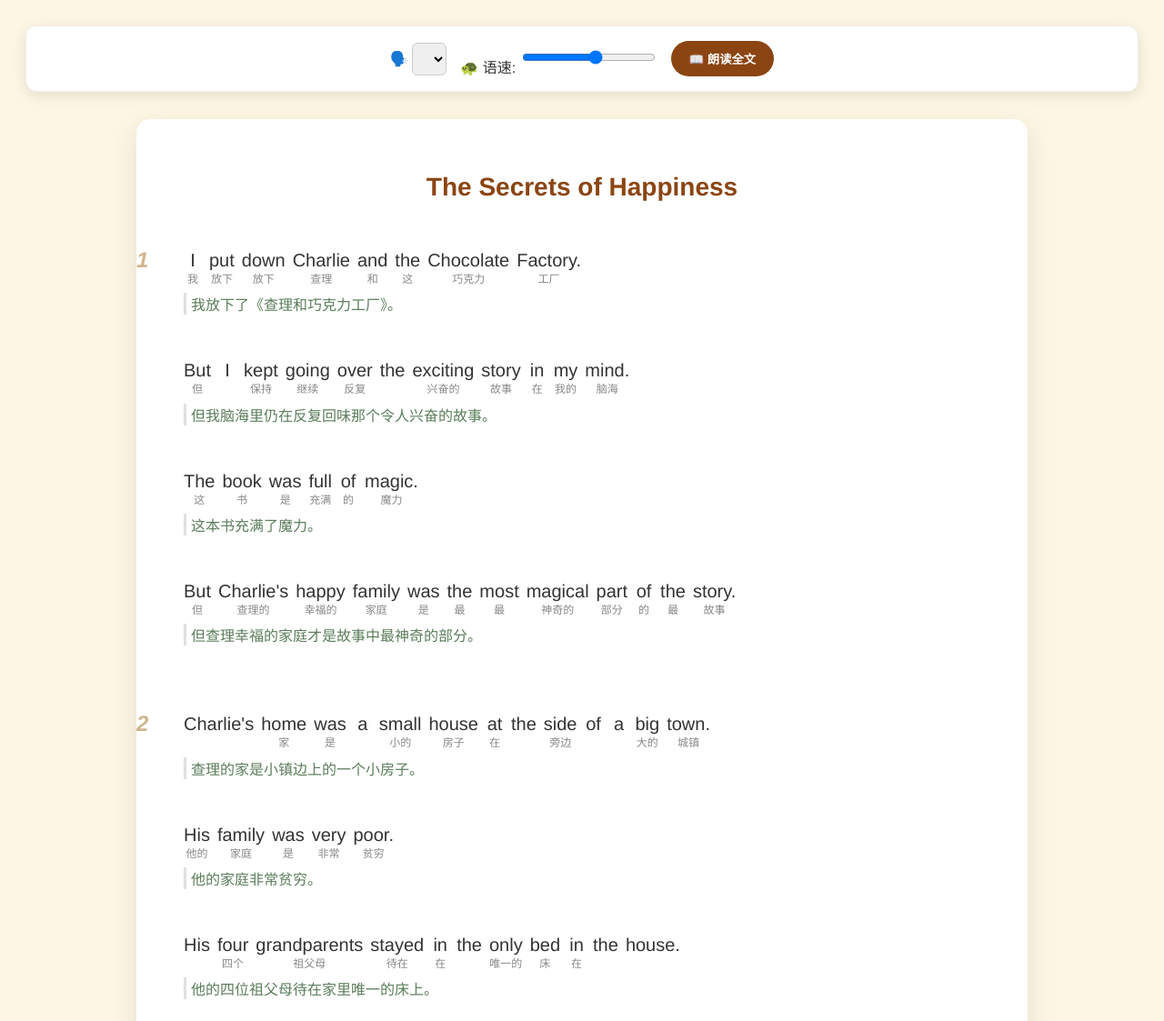
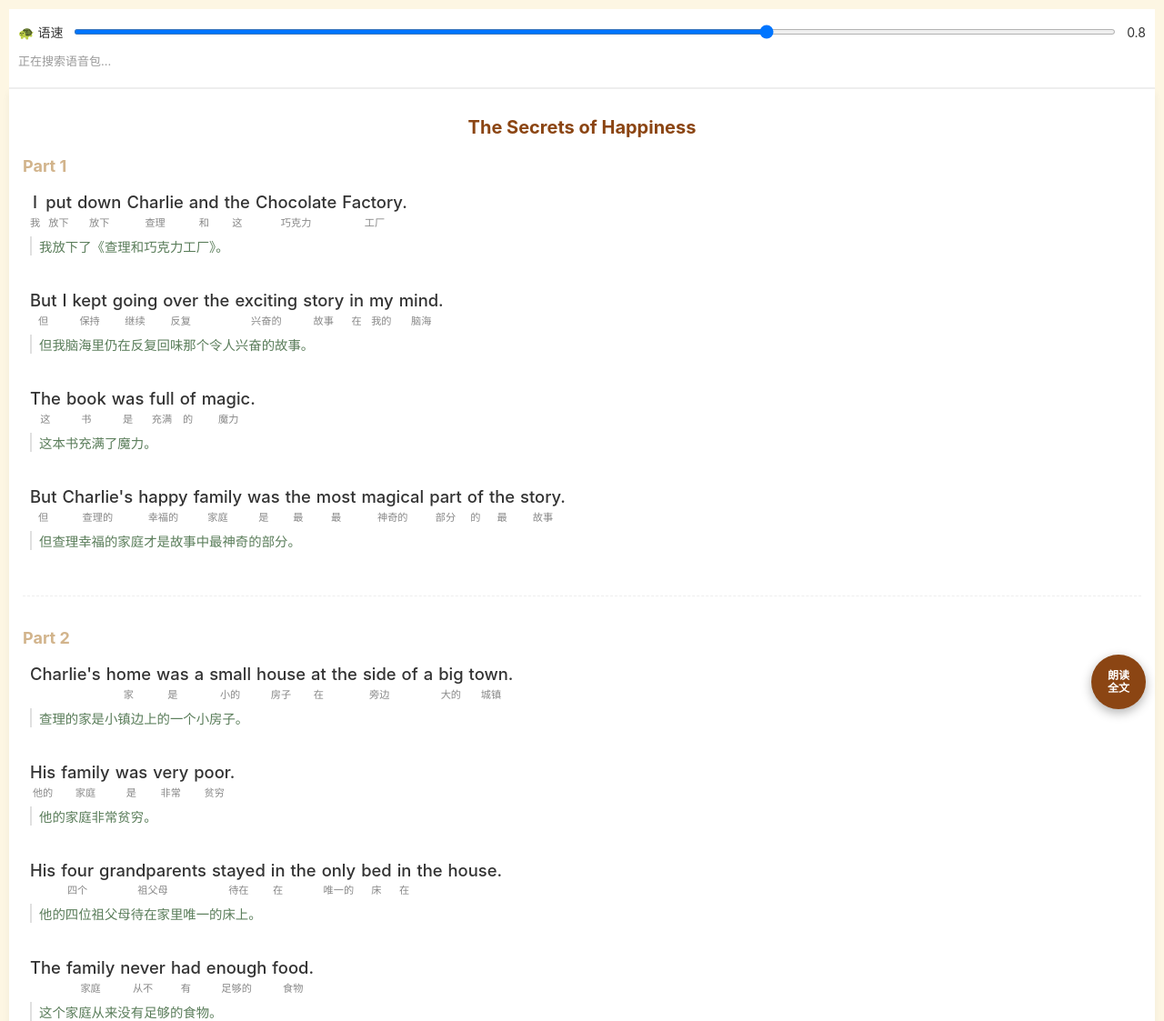
Before and after one commit to Each-Touch/U1-Understanding-ideas, a plain HTML site: page index.html in a window 1280 px wide. Shown: the top 1123 px of the page at 91% size. Drawn offline with Linux system fonts and the light colour scheme.

Commit message:
Update index.html

```diff
--- a/index.html
+++ b/index.html
@@ -2,45 +2,56 @@
 <html lang="zh-CN">
 <head>
     <meta charset="UTF-8">
-    <title>初中英语点读本 - The Secrets of Happiness</title>
+    <meta name="viewport" content="width=device-width, initial-scale=1.0, maximum-scale=1.0, user-scalable=no">
+    <title>初中英语点读本 - 手机增强版</title>
     <style>
         :root { --main-brown: #8b4513; --bg-color: #fdf6e3; --text-color: #333; --highlight: #fff9db; }
-        body { font-family: 'PingFang SC', 'Helvetica Neue', sans-serif; background: var(--bg-color); padding: 20px; color: var(--text-color); }
-        .container { max-width: 900px; margin: 0 auto; background: white; padding: 40px; border-radius: 15px; box-shadow: 0 10px 30px rgba(0,0,0,0.1); }
+        body { font-family: -apple-system, BlinkMacSystemFont, "Segoe UI", Roboto, sans-serif; background: var(--bg-color); padding: 10px; margin: 0; color: var(--text-color); -webkit-tap-highlight-color: transparent; }
 
-        /* 控制面板 */
-        .controls { position: sticky; top: 10px; background: white; padding: 15px; border-radius: 12px; text-align: center; z-index: 100; margin-bottom: 30px; box-shadow: 0 4px 15px rgba(0,0,0,0.1); border: 1px solid #eee; display: flex; flex-wrap: wrap; justify-content: center; gap: 15px; align-items: center; }
-        select, input { padding: 8px; border-radius: 6px; border: 1px solid #ccc; font-size: 14px; }
-        button { background: var(--main-brown); color: white; border: none; padding: 10px 20px; border-radius: 20px; cursor: pointer; font-weight: bold; transition: all 0.2s; }
-        button:hover { transform: scale(1.05); background: #5d2e0d; }
+        .container { max-width: 100%; margin: 0 auto; background: white; padding: 20px 15px; border-radius: 0 0 15px 15px; box-shadow: 0 4px 10px rgba(0,0,0,0.05); }
 
-        /* 内容样式 */
-        h1 { text-align: center; color: var(--main-brown); font-size: 28px; margin-bottom: 40px; }
-        .paragraph { margin-bottom: 50px; position: relative; }
-        .para-num { position: absolute; left: -40px; top: 10px; font-size: 24px; color: #d2b48c; font-style: italic; font-weight: bold; }
+        /* 手机端控制面板优化 */
+        .controls { position: sticky; top: 0; background: #fff; padding: 15px 10px; z-index: 1000; border-bottom: 2px solid #eee; display: flex; flex-direction: column; gap: 12px; }
+        .voice-row { display: flex; align-items: center; gap: 8px; overflow-x: auto; white-space: nowrap; padding-bottom: 5px; -webkit-overflow-scrolling: touch; }
+        .voice-row::-webkit-scrollbar { display: none; } /* 隐藏滚动条 */
 
-        .sentence-wrap { display: block; margin-bottom: 25px; cursor: pointer; padding: 12px; border-radius: 10px; transition: 0.3s; }
-        .sentence-wrap:hover { background: var(--highlight); box-shadow: 2px 2px 10px rgba(0,0,0,0.05); }
+        /* 针对手机点击优化的发音按钮 */
+        .voice-chip { padding: 6px 15px; background: #f0f0f0; border-radius: 18px; font-size: 13px; border: 1px solid #ddd; cursor: pointer; flex-shrink: 0; }
+        .voice-chip.active { background: var(--main-brown); color: white; border-color: var(--main-brown); }
 
-        /* 单词排列 */
-        .en-line { display: flex; flex-wrap: wrap; gap: 4px 8px; margin-bottom: 8px; }
-        .word-group { display: flex; flex-direction: column; align-items: center; min-width: 20px; }
-        .word-group:hover .en-word { color: var(--main-brown); text-decoration: underline; }
-        .en-word { font-size: 1.25em; font-weight: 500; line-height: 1.2; }
-        .word-zh { font-size: 0.75em; color: #888; line-height: 1.2; margin-top: 2px; }
+        .slider-row { display: flex; align-items: center; gap: 10px; font-size: 14px; }
+        input[type="range"] { flex: 1; height: 6px; }
 
-        /* 句子翻译 */
-        .sentence-zh { display: block; font-size: 1em; color: #5a7d5a; font-family: 'KaiTi', '楷体', serif; padding-left: 5px; border-left: 3px solid #e0e0e0; }
+        /* 文章内容 */
+        h1 { text-align: center; color: var(--main-brown); font-size: 20px; margin: 10px 0 20px; }
+        .paragraph { margin-bottom: 35px; border-bottom: 1px dashed #eee; padding-bottom: 20px; }
+        .para-num { font-size: 18px; color: #d2b48c; font-weight: bold; margin-bottom: 10px; display: block; }
 
-        @media (max-width: 600px) { .para-num { position: static; display: block; margin-bottom: 10px; } }
+        .sentence-wrap { display: block; margin-bottom: 22px; cursor: pointer; padding: 8px; border-radius: 8px; }
+        .sentence-wrap:active { background: var(--highlight); } /* 手机端点击反馈 */
+
+        .en-line { display: flex; flex-wrap: wrap; gap: 2px 6px; margin-bottom: 8px; }
+        .word-group { display: flex; flex-direction: column; align-items: center; }
+        .en-word { font-size: 1.15em; font-weight: 500; line-height: 1.3; }
+        .word-zh { font-size: 0.7em; color: #888; margin-top: 1px; }
+
+        .sentence-zh { display: block; font-size: 0.9em; color: #5a7d5a; font-family: "PingFang SC", "STKaiti", serif; border-left: 2px solid #e0e0e0; padding-left: 8px; }
+
+        /* 全文朗读悬浮按钮 */
+        .fab { position: fixed; bottom: 20px; right: 20px; width: 60px; height: 60px; background: var(--main-brown); color: white; border-radius: 50%; display: flex; align-items: center; justify-content: center; box-shadow: 0 4px 12px rgba(0,0,0,0.3); font-size: 12px; font-weight: bold; text-align: center; line-height: 1.2; z-index: 999; }
     </style>
 </head>
 <body>
 
 <div class="controls">
-    <div>🗣️ <select id="voiceSelect"><option>正在加载语音包...</option></select></div>
-    <div>🐢 语速: <input type="range" id="rate" min="0.5" max="1.2" step="0.1" value="0.9"></div>
-    <button onclick="readFullText()">📖 朗读全文</button>
+    <div class="slider-row">
+        <span>🐢 语速</span>
+        <input type="range" id="rate" min="0.4" max="1.0" step="0.1" value="0.8">
+        <span id="rateVal">0.8</span>
+    </div>
+    <div class="voice-row" id="voiceRow">
+        <span style="font-size: 13px; color: #999;">正在搜索语音包...</span>
+    </div>
 </div>
 
 <div class="container">
@@ -48,47 +59,43 @@
     <div id="content"></div>
 </div>
 
+<div class="fab" onclick="readFullText()">朗读<br>全文</div>
+
 <script>
     const synth = window.speechSynthesis;
-    const voiceSelect = document.getElementById('voiceSelect');
+    const voiceRow = document.getElementById('voiceRow');
     const rateInput = document.getElementById('rate');
+    const rateVal = document.getElementById('rateVal');
     let voices = [];
+    let selectedVoiceName = "";
 
-    // 完整的文章数据与词典
+    // 更新语速数字显示
+    rateInput.oninput = () => rateVal.innerText = rateInput.value;
+
+    // 1. 核心数据 (与之前保持一致)
     const article = [
-        {
-            num: 1,
-            sentences: [
+        { num: 1, sentences: [
             { en: "I put down Charlie and the Chocolate Factory.", zh: "我放下了《查理和巧克力工厂》。", words: {"I":"我","put":"放下","down":"放下","Charlie":"查理","and":"和","the":"这","Chocolate":"巧克力","Factory":"工厂"} },
             { en: "But I kept going over the exciting story in my mind.", zh: "但我脑海里仍在反复回味那个令人兴奋的故事。", words: {"But":"但","kept":"保持","going":"继续","over":"反复","exciting":"兴奋的","story":"故事","in":"在","my":"我的","mind":"脑海"} },
             { en: "The book was full of magic.", zh: "这本书充满了魔力。", words: {"The":"这","book":"书","was":"是","full":"充满","of":"的","magic":"魔力"} },
             { en: "But Charlie's happy family was the most magical part of the story.", zh: "但查理幸福的家庭才是故事中最神奇的部分。", words: {"But":"但","Charlie's":"查理的","happy":"幸福的","family":"家庭","was":"是","the":"最","most":"最","magical":"神奇的","part":"部分","of":"的","story":"故事"} }
-            ]
-        },
-        {
-            num: 2,
-            sentences: [
+        ]},
+        { num: 2, sentences: [
             { en: "Charlie's home was a small house at the side of a big town.", zh: "查理的家是小镇边上的一个小房子。", words: {"home":"家","was":"是","small":"小的","house":"房子","at":"在","side":"旁边","big":"大的","town":"城镇"} },
             { en: "His family was very poor.", zh: "他的家庭非常贫穷。", words: {"His":"他的","family":"家庭","was":"是","very":"非常","poor":"贫穷"} },
             { en: "His four grandparents stayed in the only bed in the house.", zh: "他的四位祖父母待在家里唯一的床上。", words: {"four":"四个","grandparents":"祖父母","stayed":"待在","in":"在","only":"唯一的","bed":"床"} },
             { en: "The family never had enough food.", zh: "这个家庭从来没有足够的食物。", words: {"family":"家庭","never":"从不","had":"有","enough":"足够的","food":"食物"} },
             { en: "They always ate watery cabbage soup for dinner.", zh: "他们晚餐总是喝稀薄的卷心菜汤。", words: {"They":"他们","always":"总是","ate":"吃","watery":"稀薄的","cabbage":"卷心菜","soup":"汤","for":"作为","dinner":"晚餐"} },
             { en: "In winter, the freezing wind swept across the floor all night long.", zh: "冬天，刺骨的寒风整晚横扫地板。", words: {"In":"在","winter":"冬天","freezing":"刺骨的","wind":"寒风","swept":"横扫","across":"穿过","floor":"地板","all":"整个","night":"晚上","long":"长"} }
-            ]
-        },
-        {
-            num: 3,
-            sentences: [
+        ]},
+        { num: 3, sentences: [
             { en: "To my surprise, the family were happy together.", zh: "令我惊讶的是，全家人在一起很幸福。", words: {"To":"令","my":"我的","surprise":"惊讶","family":"家人","were":"是","happy":"幸福","together":"在一起"} },
             { en: "In the evenings, Charlie sat with his grandparents in bed and listened to their stories.", zh: "在晚上，查理和祖父母坐在床上听他们讲故事。", words: {"evenings":"晚上","sat":"坐","with":"和","grandparents":"祖父母","listened":"听","stories":"故事"} },
             { en: "Charlie's parents often joined in.", zh: "查理的父母也经常加入进来。", words: {"parents":"父母","often":"经常","joined":"加入","in":"中"} },
             { en: "Every night, the room became a happy place.", zh: "每天晚上，房间都变成了一个快乐的地方。", words: {"Every":"每","night":"晚","room":"房间","became":"变成","happy":"快乐","place":"地方"} },
             { en: "The whole family forgot about their hungry and poor life.", zh: "全家人都忘记了他们饥饿贫困的生活。", words: {"whole":"整个","family":"家人","forgot":"忘记","about":"关于","hungry":"饥饿","poor":"贫穷","life":"生活"} }
-            ]
-        },
-        {
-            num: 4,
-            sentences: [
+        ]},
+        { num: 4, sentences: [
             { en: "This touched me greatly.", zh: "这极大地触动了我。", words: {"This":"这","touched":"触动","me":"我","greatly":"极大地"} },
             { en: "In some people's minds, happiness comes from things like money.", zh: "在一些人的心目中，幸福来自金钱之类的事物。", words: {"some":"一些","minds":"心目","happiness":"幸福","comes":"来自","from":"从","things":"事物","like":"像","money":"金钱"} },
             { en: "But love, in fact, is the key to happiness.", zh: "但爱，事实上，是幸福的关键。", words: {"But":"但","love":"爱","in":"在","fact":"事实","is":"是","key":"关键","to":"对于"} },
@@ -96,68 +103,76 @@
             { en: "A life without it is like a sunless garden...", zh: "没有爱的生活就像一座没有阳光的花园……", words: {"life":"生活","without":"没有","it":"它","like":"像","sunless":"无阳光","garden":"花园"} },
             { en: "I think love is the most important one.", zh: "我认为爱是最重要的一个（原因）。", words: {"think":"认为","love":"爱","most":"最","important":"重要","one":"一个"} },
             { en: "It can move us, change us and give us a life full of happiness.", zh: "它可以感动我们，改变我们，给我们一个充满幸福的生活。", words: {"move":"移动/感动","us":"我们","change":"改变","give":"给予","full":"充满"} }
-            ]
-        }
+        ]}
     ];
 
-    // 初始化语音列表
-    function loadVoices() {
-        voices = synth.getVoices();
-        voiceSelect.innerHTML = voices
-            .filter(v => v.lang.includes('en'))
-            .map(v => `<option value="${v.name}">${v.name} (${v.lang.includes('GB')?'英音':'美音'})</option>`)
-            .join('');
+    // 2. 语音选择逻辑 (修复移动端加载)
+    function initVoices() {
+        voices = synth.getVoices().filter(v => v.lang.includes('en'));
+        if (voices.length === 0) return;
+
+        voiceRow.innerHTML = voices.map((v, i) => {
+            const shortName = v.name.split(' ')[1] || v.name.substring(0,8);
+            return `<div class="voice-chip ${i===0?'active':''}" onclick="setVoice(this, '${v.name}')">${shortName}</div>`;
+        }).join('');
+
+        if (!selectedVoiceName) selectedVoiceName = voices[0].name;
     }
 
-    // 渲染内容
+    function setVoice(el, name) {
+        document.querySelectorAll('.voice-chip').forEach(c => c.classList.remove('active'));
+        el.classList.add('active');
+        selectedVoiceName = name;
+        // 手机端通常需要一个静音播放来“激活”
+        speak("");
+    }
+
+    // 3. 渲染页面
     function render() {
-        const content = document.getElementById('content');
+        const container = document.getElementById('content');
         article.forEach(p => {
-            let pDiv = document.createElement('div');
-            pDiv.className = 'paragraph';
-            pDiv.innerHTML = `<span class="para-num">${p.num}</span>`;
-
+            let html = `<div class="paragraph"><span class="para-num">Part ${p.num}</span>`;
             p.sentences.forEach(s => {
-                let sDiv = document.createElement('div');
-                sDiv.className = 'sentence-wrap';
-                sDiv.onclick = () => speak(s.en);
-
-                let wordsHtml = s.en.split(' ').map(rawWord => {
-                    let clean = rawWord.replace(/[.,'’!?;]/g, '');
-                    let zh = s.words[clean] || s.words[rawWord] || "";
+                let wordsHtml = s.en.split(' ').map(raw => {
+                    let clean = raw.replace(/[.,'’!?;]/g, '');
+                    let zh = s.words[clean] || s.words[raw] || "";
                     return `<div class="word-group" onclick="event.stopPropagation(); speak('${clean}')">
-                                <span class="en-word">${rawWord}</span>
+                                <span class="en-word">${raw}</span>
                                 <span class="word-zh">${zh}</span>
                             </div>`;
                 }).join('');
-
-                sDiv.innerHTML = `<div class="en-line">${wordsHtml}</div><div class="sentence-zh">${s.zh}</div>`;
-                pDiv.appendChild(sDiv);
+                html += `<div class="sentence-wrap" onclick="speak('${s.en.replace(/'/g, "\\'")}')">
+                            <div class="en-line">${wordsHtml}</div>
+                            <div class="sentence-zh">${s.zh}</div>
+                         </div>`;
             });
-            content.appendChild(pDiv);
+            html += `</div>`;
+            container.innerHTML += html;
         });
     }
 
     function speak(text) {
+        if (!text && !selectedVoiceName) return;
         synth.cancel();
         const utter = new SpeechSynthesisUtterance(text);
-        const voice = voices.find(v => v.name === voiceSelect.value);
-        if (voice) utter.voice = voice;
+        const v = voices.find(v => v.name === selectedVoiceName);
+        if (v) utter.voice = v;
         utter.rate = rateInput.value;
         synth.speak(utter);
     }
 
     function readFullText() {
-        let allEn = article.flatMap(p => p.sentences.map(s => s.en)).join(' ');
-        speak(allEn);
+        const all = article.flatMap(p => p.sentences.map(s => s.en)).join(' ');
+        speak(all);
     }
 
+    // 处理 Chrome/iOS 语音加载延迟
+    if (speechSynthesis.onvoiceschanged !== undefined) {
+        speechSynthesis.onvoiceschanged = initVoices;
+    }
     window.onload = () => {
         render();
-        loadVoices();
-        if (speechSynthesis.onvoiceschanged !== undefined) {
-            speechSynthesis.onvoiceschanged = loadVoices;
-        }
+        setTimeout(initVoices, 100);
     };
 </script>
 </body>
```
Lines whose indentation alone changed are shown as unchanged.
